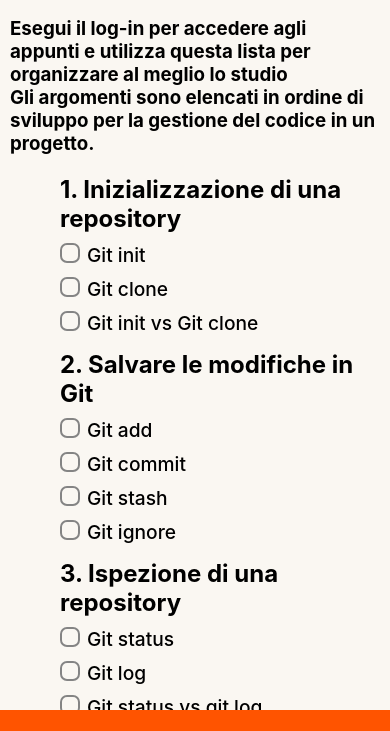
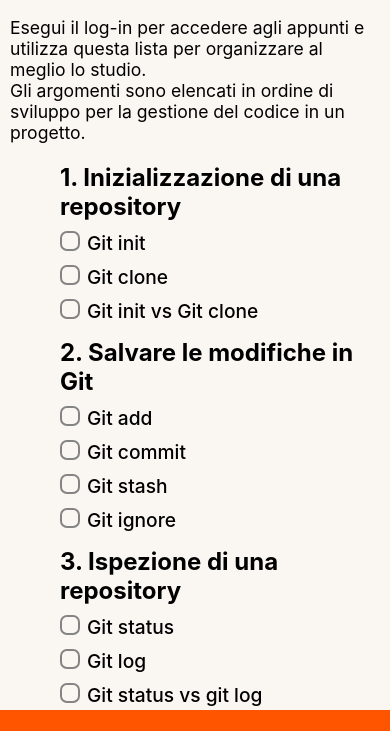
Before and after one commit to BaldiFilippo/ProgettoGit, a plain HTML site: page main.html in a window 390 px wide. Shown: the part 134-865 px from the top of the page. Drawn offline with nearby package versions, Linux system fonts and the light colour scheme.

Commit message:
bug risolti

```diff
--- a/main.html
+++ b/main.html
@@ -37,7 +37,7 @@
         </div>
         <h3 class="subtitle">
           Esegui il log-in per accedere agli appunti e utilizza questa lista per
-          organizzare al meglio lo studio <br />
+          organizzare al meglio lo studio. <br />
           Gli argomenti sono elencati in ordine di sviluppo per la gestione del
           codice in un progetto.
         </h3>
--- a/style-page404.css
+++ b/style-page404.css
@@ -12,6 +12,9 @@
 
   nav {
     padding: 10px;
+  }
+  .subtitle {
+    font-size: 1.1rem;
   }
 }
 
@@ -51,6 +54,7 @@
 
 .subtitle {
   margin-bottom: 20px;
+  font-weight: 400;
 }
 
 .check-list {
```
